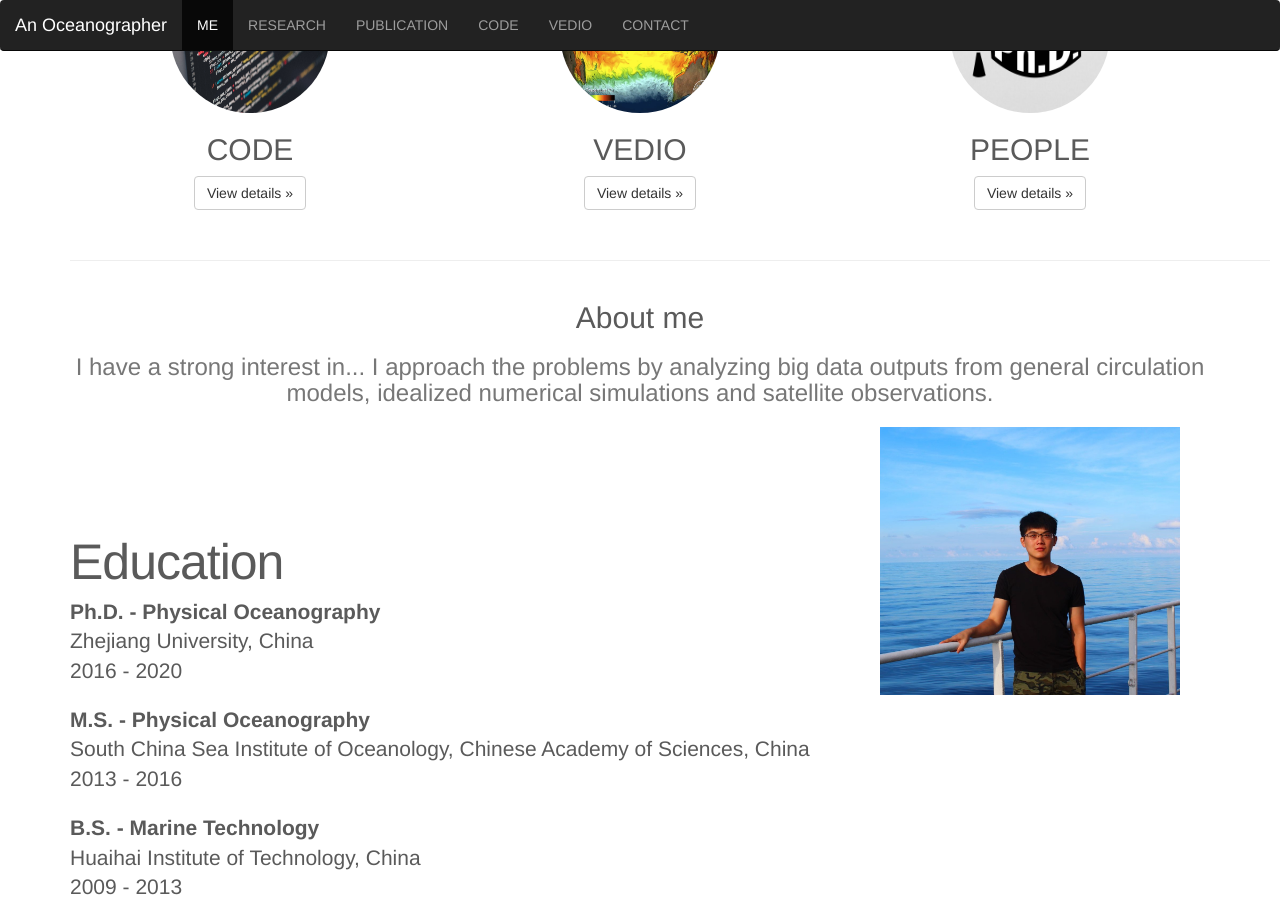
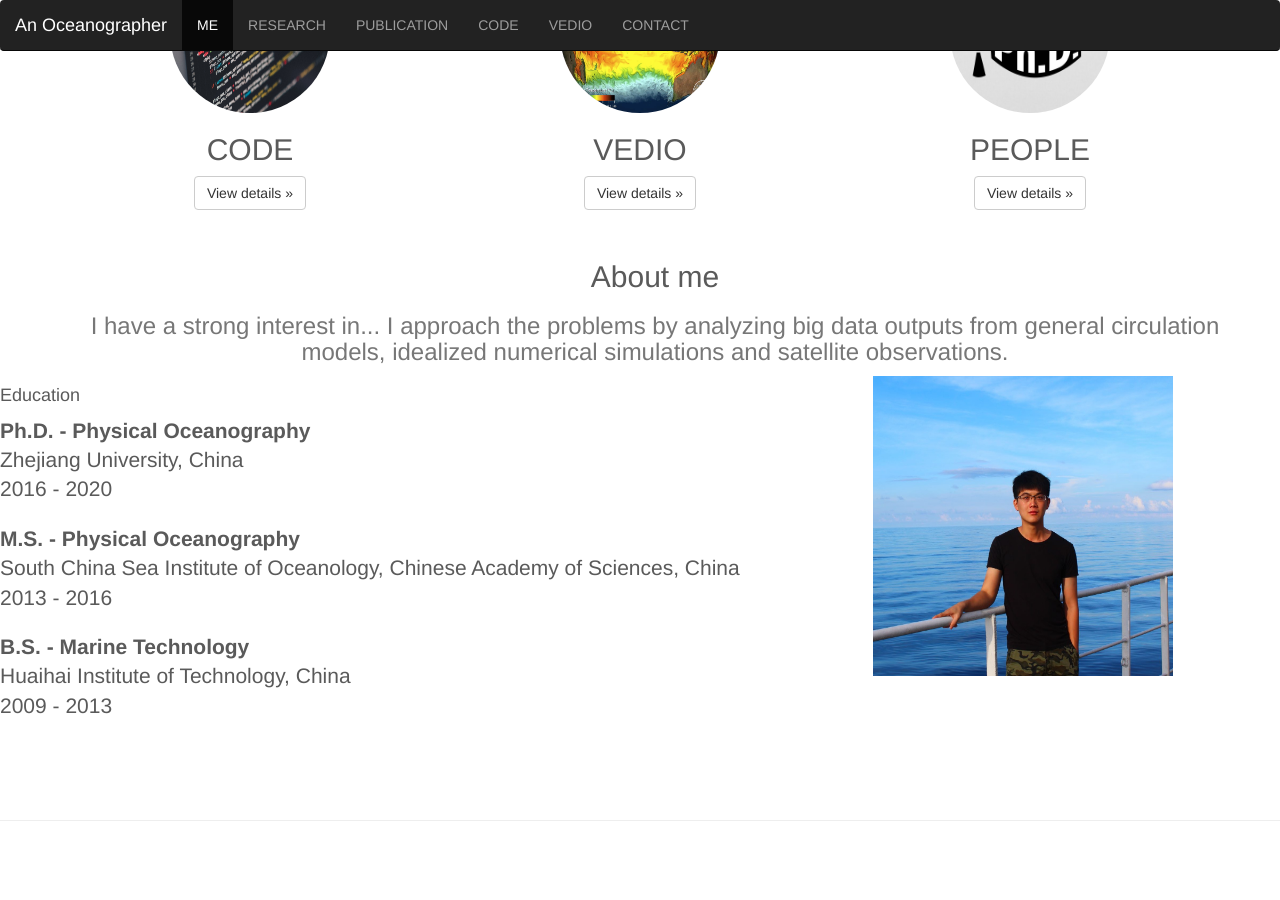
Before and after one commit to liutongya/liutongya.github.io, a Jekyll site: the page built from index.html, in a window 1280 px wide and 900 px high, scrolled down 894 px. Built offline with Jekyll 4.4.1, drawn with Linux system fonts in a browser that asks for light colours.

Commit message:
Update index.html

```diff
--- a/index.html
+++ b/index.html
@@ -17,7 +17,6 @@
 
     <div class="container marketing">
 
-      <!-- Three columns of text below the carousel -->
       <div class="row">
         <div class="col-lg-4">
           <img class="img-circle" src="../img/me.jpg" alt="Generic placeholder image" width="160" height="160">
@@ -53,16 +52,21 @@
 
 
       <!-- START THE FEATURETTES -->
-      <hr class="container">
-      <div id="about" class="{% cycle '', 'bg-light-gray' %}">
+    <section id="about" class="{% cycle '', 'bg-light-gray' %}">
+      <div class="container">
         <div class="row">
           <div class="col-lg-12 text-center">
             <h2 class="section-heading">About me</h2>
             <h3 class="section-subheading text-muted">I have a strong interest in... I approach the problems by analyzing big data outputs from general circulation models, idealized numerical simulations and satellite observations.</p>
             </p>
           </div>
+        </div>
+      </div>
+
+      </div class="container">
+        <div class="row about-me">
           <div class="col-md-8">
-            <h4 class="featurette-heading">Education</h4>
+            <h4 class="section-heading">Education</h4>
             <p class="lead-dark lead"> <b>Ph.D. - Physical Oceanography</b><br>Zhejiang University, China<br>2016 - 2020
             </p>
             <p class="lead-dark lead"> <b>M.S. - Physical Oceanography</b><br>South China Sea Institute of Oceanology, Chinese Academy of Sciences, China<br>2013 - 2016
@@ -71,9 +75,7 @@
             </p>
           </div>
           <div class="col-md-4">
-            </p>
-            </p>
-            <img class="featurette-image img-responsive center-block" src="../img/me2.jpg" alt="Generic placeholder image" width="300" height="300">
+            <img src="../img/me2.jpg" alt="" width="300" height="300">
           </div>
         </div>
       </div>
```
